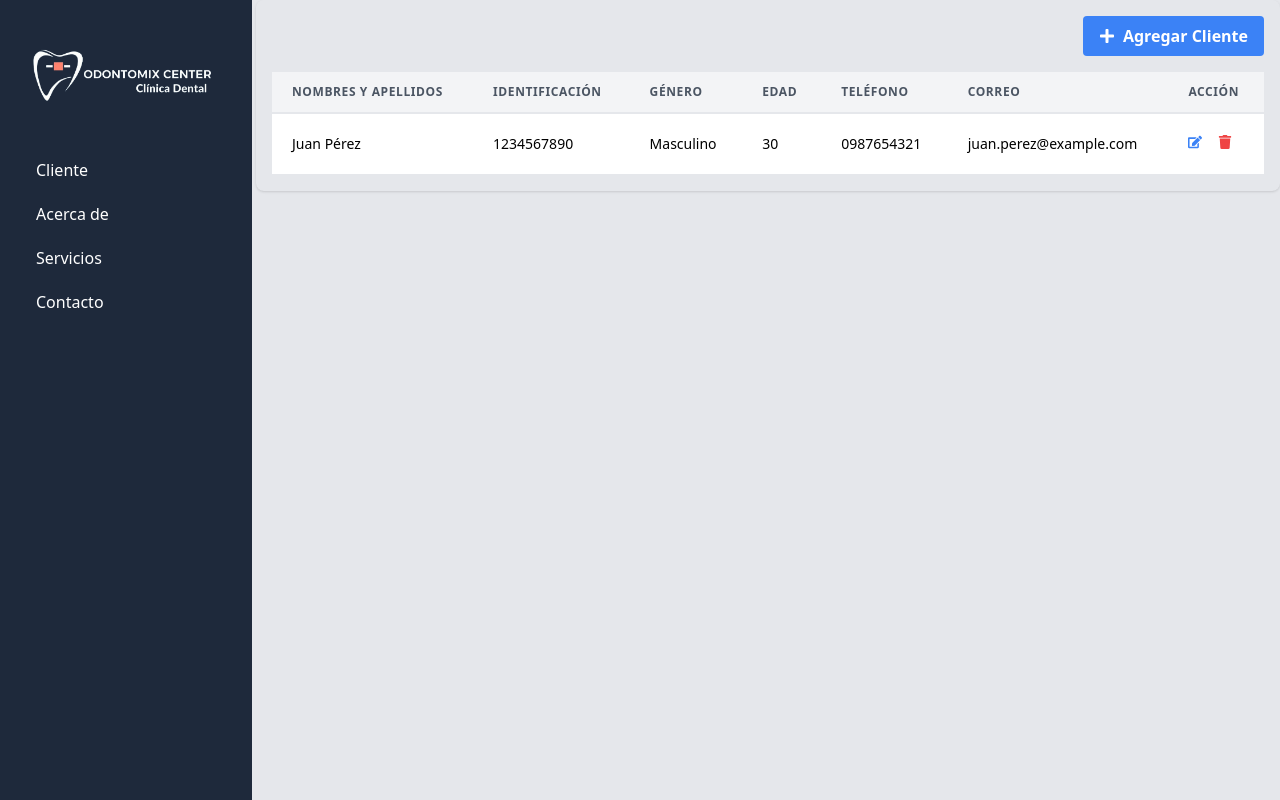
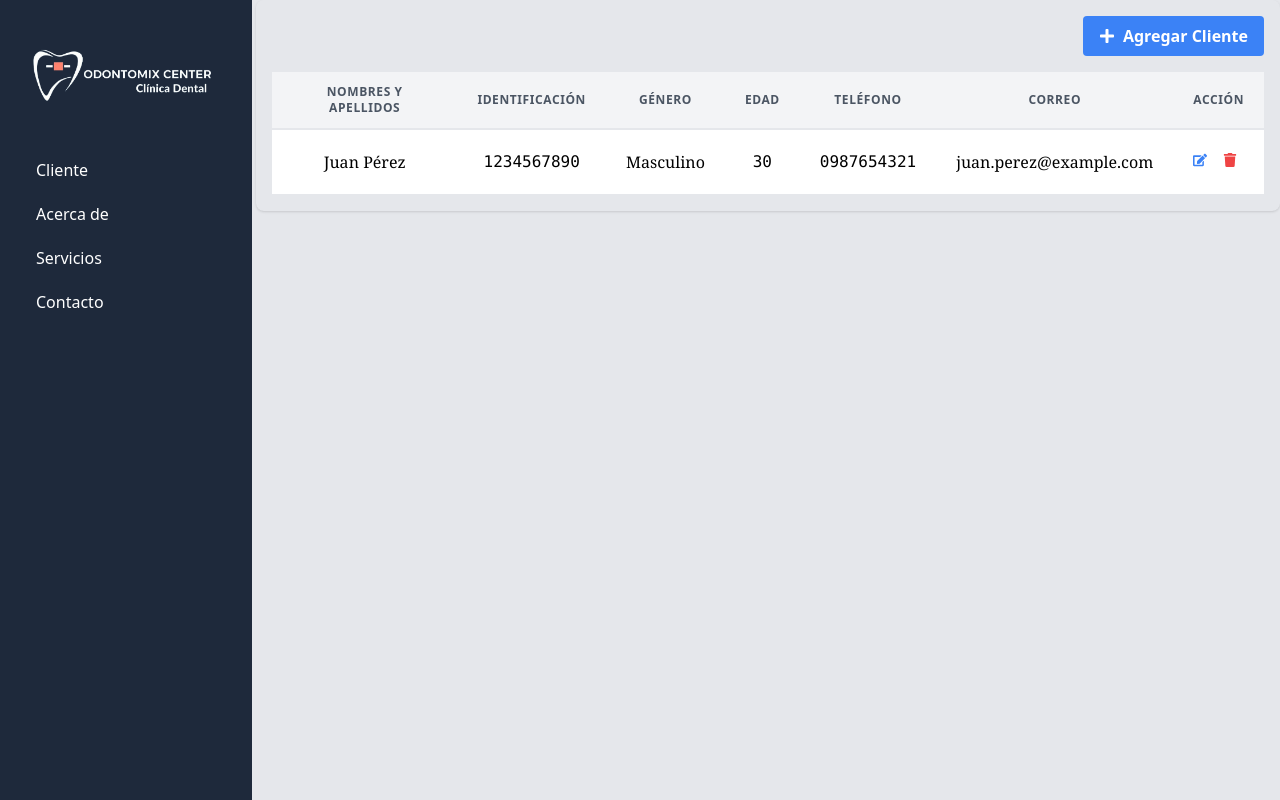
Before and after one commit to CarlosGp1222/tesis-odontomix-react, a React (Vite) app: page /listar-cliente in a window 1280 px wide. Built offline with nearby package versions, Linux system fonts and the light colour scheme.

Commit message:
vista-cliente

```diff
--- a/src/views/cliente/vista-cliente.jsx
+++ b/src/views/cliente/vista-cliente.jsx
@@ -9,6 +9,7 @@ export default function Vistacliente() {
     useEffect(() => {
         setClientes(db.getAllClientes());
     }, []);
+
     return (
         <div className="min-w-full overflow-hidden rounded-lg shadow p-4">
             <div className="flex justify-end mb-4">
@@ -19,22 +20,22 @@ export default function Vistacliente() {
             <table className="min-w-full leading-normal">
                 <thead>
                     <tr>
-                        <th className="px-5 py-3 border-b-2 border-gray-200 bg-gray-100 text-left text-xs font-semibold text-gray-600 uppercase tracking-wider">
+                        <th className="px-5 py-3 border-b-2 border-gray-200 bg-gray-100 text-center text-xs font-semibold text-gray-600 uppercase tracking-wider ">
                             Nombres y Apellidos
                         </th>
-                        <th className="px-5 py-3 border-b-2 border-gray-200 bg-gray-100 text-left text-xs font-semibold text-gray-600 uppercase tracking-wider">
+                        <th className="px-5 py-3 border-b-2 border-gray-200 bg-gray-100 text-center text-xs font-semibold text-gray-600 uppercase tracking-wider">
                             Identificación
                         </th>
-                        <th className="px-5 py-3 border-b-2 border-gray-200 bg-gray-100 text-left text-xs font-semibold text-gray-600 uppercase tracking-wider">
+                        <th className="px-5 py-3 border-b-2 border-gray-200 bg-gray-100 text-center text-xs font-semibold text-gray-600 uppercase tracking-wider">
                             Género
                         </th>
-                        <th className="px-5 py-3 border-b-2 border-gray-200 bg-gray-100 text-left text-xs font-semibold text-gray-600 uppercase tracking-wider">
+                        <th className="px-5 py-3 border-b-2 border-gray-200 bg-gray-100 text-center text-xs font-semibold text-gray-600 uppercase tracking-wider">
                             Edad
                         </th>
-                        <th className="px-5 py-3 border-b-2 border-gray-200 bg-gray-100 text-left text-xs font-semibold text-gray-600 uppercase tracking-wider">
+                        <th className="px-5 py-3 border-b-2 border-gray-200 bg-gray-100 text-center text-xs font-semibold text-gray-600 uppercase tracking-wider">
                             Teléfono
                         </th>
-                        <th className="px-5 py-3 border-b-2 border-gray-200 bg-gray-100 text-left text-xs font-semibold text-gray-600 uppercase tracking-wider">
+                        <th className="px-5 py-3 border-b-2 border-gray-200 bg-gray-100 text-center text-xs font-semibold text-gray-600 uppercase tracking-wider">
                             Correo
                         </th>
                         <th className="px-5 py-3 border-b-2 border-gray-200 bg-gray-100 text-left text-xs font-semibold text-gray-600 uppercase tracking-wider">
@@ -45,22 +46,22 @@ export default function Vistacliente() {
                 <tbody>
                     {clientes.map(cliente => (
                         <tr key={cliente.identificacion_cliente}>
-                            <td className="px-5 py-5 border-b border-gray-200 bg-white text-sm">
+                            <td className="px-5 py-5 border-b border-gray-200 bg-white text-base font-serif text-center">
                                 {cliente.nombres_cliente} {cliente.apellidos_cliente}
                             </td>
-                            <td className="px-5 py-5 border-b border-gray-200 bg-white text-sm">
+                            <td className="px-5 py-5 border-b border-gray-200 bg-white text-base font-mono text-center">
                                 {cliente.identificacion_cliente}
                             </td>
-                            <td className="px-5 py-5 border-b border-gray-200 bg-white text-sm">
+                            <td className="px-5 py-5 border-b border-gray-200 bg-white text-base font-serif text-center">
                                 {cliente.genero_cliente}
                             </td>
-                            <td className="px-5 py-5 border-b border-gray-200 bg-white text-sm">
+                            <td className="px-5 py-5 border-b border-gray-200 bg-white text-base font-mono text-center">
                                 {cliente.edad_cliente}
                             </td>
-                            <td className="px-5 py-5 border-b border-gray-200 bg-white text-sm">
+                            <td className="px-5 py-5 border-b border-gray-200 bg-white text-base font-mono text-center">
                                 {cliente.telefono_cliente}
                             </td>
-                            <td className="px-5 py-5 border-b border-gray-200 bg-white text-sm">
+                            <td className="px-5 py-5 border-b border-gray-200 bg-white text-base font-serif text-center">
                                 {cliente.correo_cliente}
                             </td>
                             <td className="px-5 py-5 border-b border-gray-200 bg-white text-sm">
```
Also changed, not shown: 1 other file (tests, documents, lock files or other folders).
